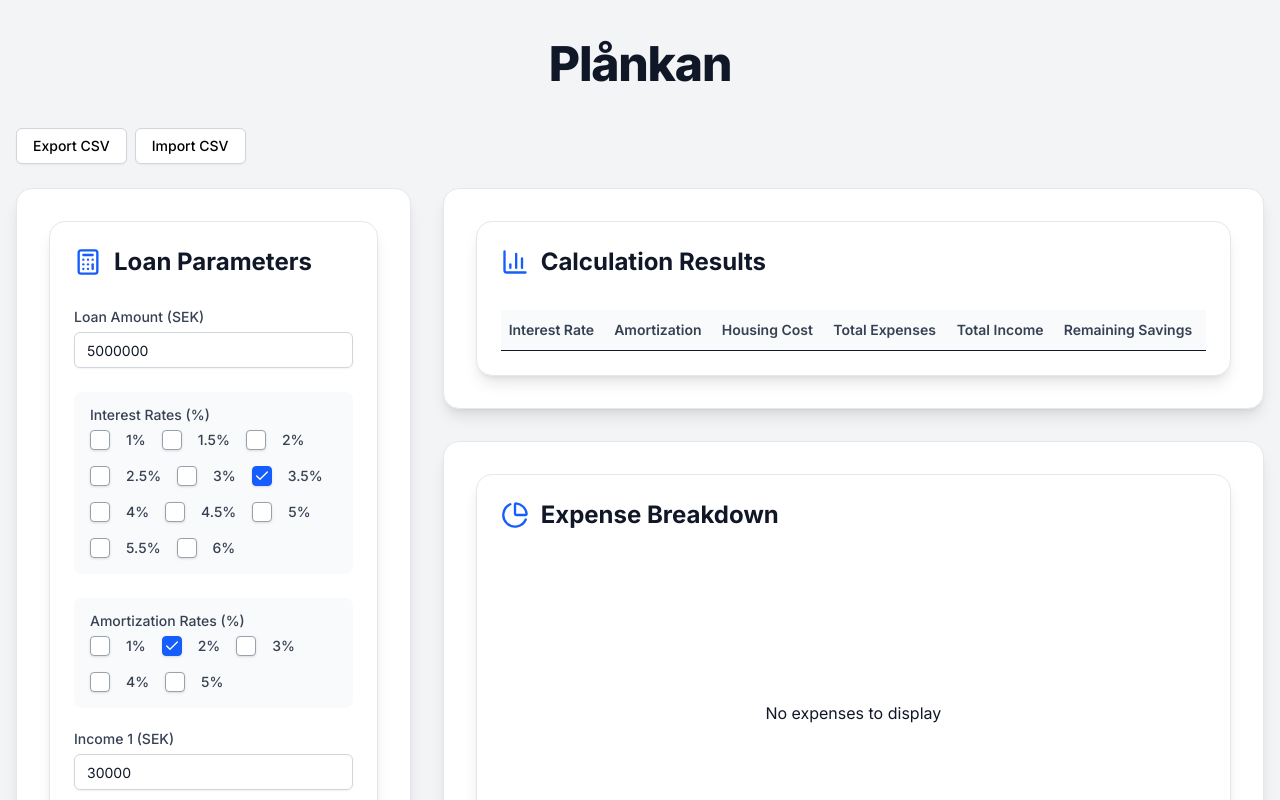
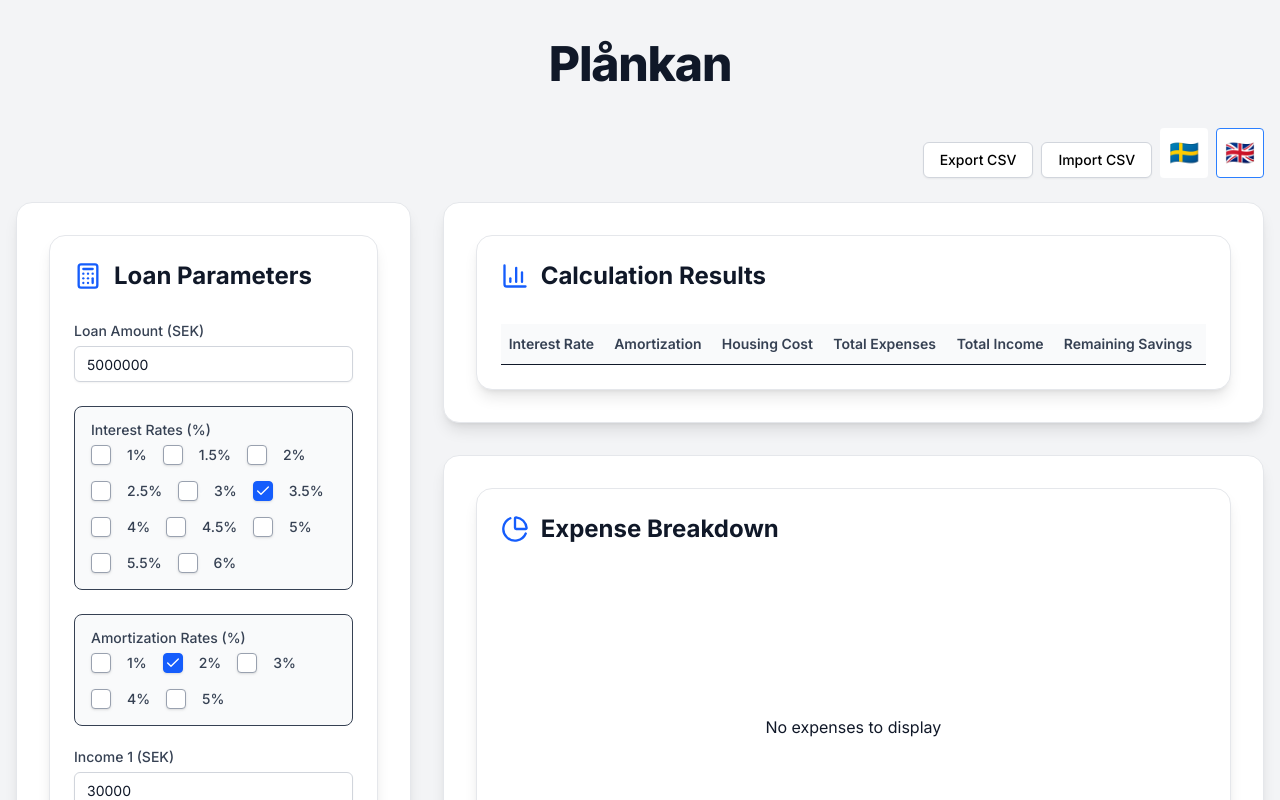
Before and after one commit to ozgurbaserdem/household-financials, a Next.js app: page / in a window 1280 px wide. Shown: the top 800 px of the page. Built offline with nearby package versions, Linux system fonts and the light colour scheme.

Commit message:
Reintroduce LanguageSwitcher in Home component; update styling in CalculatorForm for better contrast and consistency

```diff
--- a/src/app/layout.tsx
+++ b/src/app/layout.tsx
@@ -3,7 +3,6 @@ import { Inter } from 'next/font/google'
 import './globals.css'
 import { Providers } from './providers'
 import ClientI18nProvider from '@/components/ClientI18nProvider'
-import LanguageSwitcher from '@/components/LanguageSwitcher'
 
 const inter = Inter({ subsets: ['latin'] })
 
@@ -23,7 +22,6 @@ export default function RootLayout({
         <ClientI18nProvider>
           <Providers>
             {children}
-            <LanguageSwitcher />
           </Providers>
         </ClientI18nProvider>
       </body>
--- a/src/app/page.tsx
+++ b/src/app/page.tsx
@@ -11,6 +11,7 @@ import { DEFAULT_EXPENSES } from '@/data/expenseCategories'
 import type { CalculatorState, ExpensesByCategory } from '@/lib/types'
 import ExportImportButtons from '@/components/export-import-buttons'
 import { useTranslation } from 'react-i18next'
+import LanguageSwitcher from '@/components/LanguageSwitcher'
 
 function getFormValuesFromState(state: CalculatorState) {
 	return {
@@ -80,14 +81,16 @@ export default function Home() {
 				<h1 className='text-4xl sm:text-5xl font-extrabold text-gray-900 dark:text-gray-100 mb-6 sm:mb-10 text-center tracking-tight'>
 					{t('app.title')}
 				</h1>
-				<div className='grid grid-cols-1 md:grid-cols-3 gap-4 sm:gap-8 mb-6'>
+				<div className='mb-6 flex flex-col sm:flex-row justify-end items-end gap-2'>
 					<ExportImportButtons
 						state={calculatorState}
 						onImport={handleImport}
 					/>
+					<LanguageSwitcher />
 				</div>
 				<div className='grid grid-cols-1 md:grid-cols-3 gap-4 sm:gap-8'>
-				<section className='col-span-2 md:col-span-1 w-full bg-white dark:bg-gray-900 rounded-2xl shadow-lg p-4 sm:p-8 border border-gray-200 dark:border-gray-700'>						<CalculatorForm
+					<section className='col-span-2 md:col-span-1 w-full bg-white dark:bg-gray-900 rounded-2xl shadow-lg p-4 sm:p-8 border border-gray-200 dark:border-gray-700'>
+						<CalculatorForm
 							onSubmit={handleFormSubmit}
 							values={getFormValuesFromState(calculatorState)}
 						/>
--- a/src/components/calculator/CalculatorForm.tsx
+++ b/src/components/calculator/CalculatorForm.tsx
@@ -104,7 +104,7 @@ export function CalculatorForm({ onSubmit, values }: CalculatorFormProps) {
 								)}
 							/>
 
-							<div className='bg-gray-50 dark:bg-gray-800 rounded-lg p-4'>
+							<div className='bg-gray-50 dark:bg-gray-900 border border-gray-700 rounded-lg p-4'>
 								<FormLabel className='text-gray-700 dark:text-gray-300 mb-2 block'>{t('loan_parameters.interest_rates')}</FormLabel>
 								<div className='flex flex-wrap gap-4'>
 									{[1, 1.5, 2, 2.5, 3, 3.5, 4, 4.5, 5, 5.5, 6].map(rate => (
@@ -133,7 +133,7 @@ export function CalculatorForm({ onSubmit, values }: CalculatorFormProps) {
 								</div>
 							</div>
 
-							<div className='bg-gray-50 dark:bg-gray-800 rounded-lg p-4'>
+							<div className='bg-gray-50 dark:bg-gray-900 border border-gray-700 rounded-lg p-4'>
 								<FormLabel className='text-gray-700 dark:text-gray-300 mb-2 block'>{t('loan_parameters.amortization_rates')}</FormLabel>
 								<div className='flex flex-wrap gap-4'>
 									{[1, 2, 3, 4, 5].map(rate => (
```
